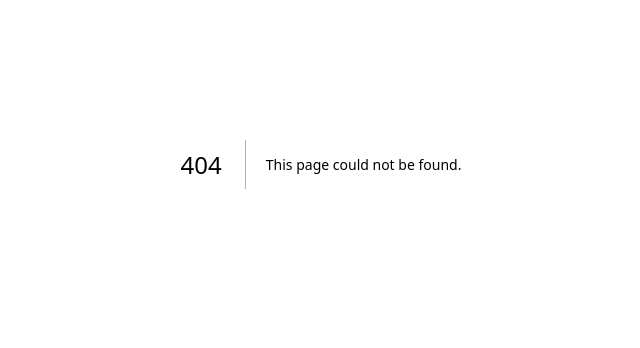
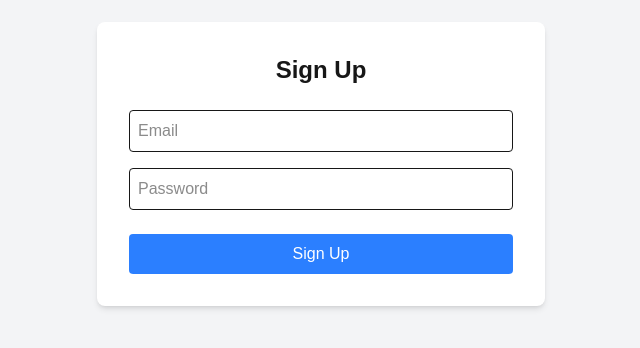
Before and after one commit to ANWESHA2202/influencer-marketer, a Next.js app: page /signup in a window 1280 px wide. Before the commit this address had no page. Shown: the part 236-584 px from the top of the page, without its empty margins (319-959 px from the left). Built offline with nearby package versions, Linux system fonts and the light colour scheme.

Commit message:
created login and signup page + installed firebase

```diff
--- /dev/null
+++ b/app/login/page.tsx
@@ -0,0 +1,55 @@
+'use client'
+
+import { useState } from 'react'
+import { signInWithEmailAndPassword } from 'firebase/auth'
+// import { auth } from '@/firebase/config'
+import { useRouter } from 'next/navigation'
+
+export default function LoginPage() {
+  const [email, setEmail] = useState('')
+  const [password, setPassword] = useState('')
+  const [error, setError] = useState('')
+  const router = useRouter()
+
+  const handleLogin = async (e: React.FormEvent) => {
+    e.preventDefault()
+    try {
+    //   await signInWithEmailAndPassword(auth, email, password)
+      router.push('/') // redirect to home or dashboard
+    } catch (err: any) {
+      setError(err.message)
+    }
+  }
+
+  return (
+    <div className="flex items-center justify-center min-h-screen bg-gray-100">
+      <form
+        onSubmit={handleLogin}
+        className="bg-white p-8 rounded-lg shadow-md w-full max-w-md"
+      >
+        <h2 className="text-2xl font-bold mb-6 text-center">Login</h2>
+        {error && <p className="text-red-500 text-sm mb-4">{error}</p>}
+        <input
+          type="email"
+          placeholder="Email"
+          className="w-full p-2 mb-4 border rounded"
+          value={email}
+          onChange={(e) => setEmail(e.target.value)}
+        />
+        <input
+          type="password"
+          placeholder="Password"
+          className="w-full p-2 mb-6 border rounded"
+          value={password}
+          onChange={(e) => setPassword(e.target.value)}
+        />
+        <button
+          type="submit"
+          className="w-full bg-green-500 text-white p-2 rounded hover:bg-green-600 transition"
+        >
+          Log In
+        </button>
+      </form>
+    </div>
+  )
+}
--- /dev/null
+++ b/app/signup/page.tsx
@@ -0,0 +1,55 @@
+'use client'
+
+import { useState } from 'react'
+// import { auth } from '@/firebase/config'
+import { createUserWithEmailAndPassword } from 'firebase/auth'
+import { useRouter } from 'next/navigation'
+
+export default function SignupPage() {
+  const [email, setEmail] = useState('')
+  const [password, setPassword] = useState('')
+  const [error, setError] = useState('')
+  const router = useRouter()
+
+  const handleSignup = async (e: React.FormEvent) => {
+    e.preventDefault()
+    try {
+    //   await createUserWithEmailAndPassword(auth, email, password)
+      router.push('/login')
+    } catch (err: any) {
+      setError(err.message)
+    }
+  }
+
+  return (
+    <div className="flex items-center justify-center min-h-screen bg-gray-100">
+      <form
+        onSubmit={handleSignup}
+        className="bg-white p-8 rounded-lg shadow-md w-full max-w-md"
+      >
+        <h2 className="text-2xl font-bold mb-6 text-center">Sign Up</h2>
+        {error && <p className="text-red-500 text-sm mb-4">{error}</p>}
+        <input
+          type="email"
+          placeholder="Email"
+          className="w-full p-2 mb-4 border rounded"
+          value={email}
+          onChange={(e) => setEmail(e.target.value)}
+        />
+        <input
+          type="password"
+          placeholder="Password"
+          className="w-full p-2 mb-6 border rounded"
+          value={password}
+          onChange={(e) => setPassword(e.target.value)}
+        />
+        <button
+          type="submit"
+          className="w-full bg-blue-500 text-white p-2 rounded hover:bg-blue-600 transition"
+        >
+          Sign Up
+        </button>
+      </form>
+    </div>
+  )
+}
```
Also changed, not shown: package.json (+6 -5 lines), 1 other file (tests, documents, lock files or other folders).
